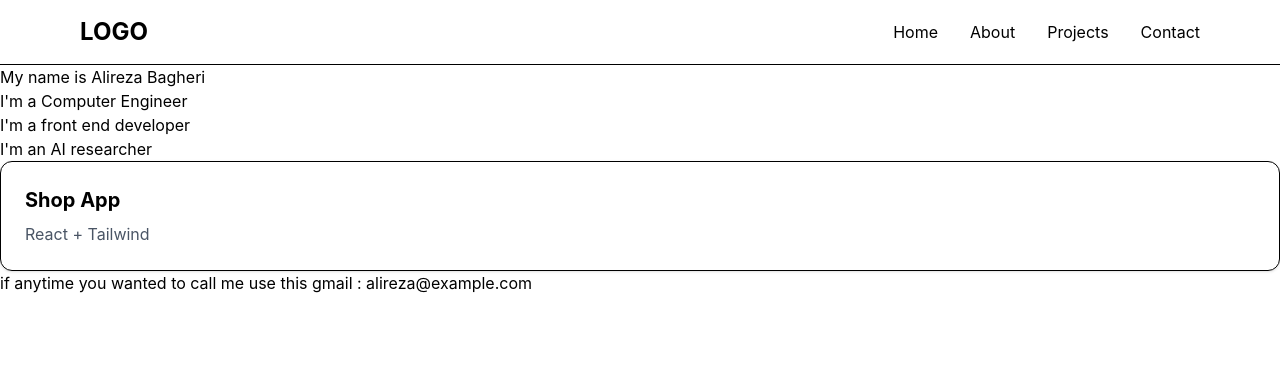
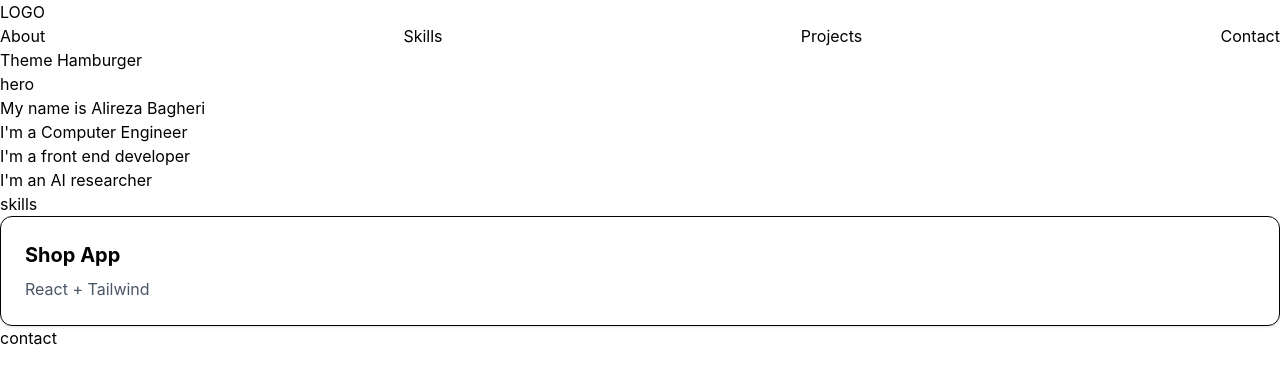
Before and after one commit to alireza-baqeri/my-resume, a React (Vite) app: page / in a window 1280 px wide. Shown: the top 384 px of the page. Built offline with nearby package versions, Linux system fonts and the light colour scheme.

Commit message:
now all assets are up

```diff
--- a/package.json
+++ b/package.json
@@ -10,7 +10,6 @@
     "preview": "vite preview"
   },
   "dependencies": {
-    "lucide-react": "^1.17.0",
     "react": "^19.2.6",
     "react-dom": "^19.2.6"
   },
--- a/src/components/Contact.jsx
+++ b/src/components/Contact.jsx
@@ -1,7 +1,7 @@
 function Contact() {
     return (<>
-        <p>if anytime you wanted to call me
-            use this gmail : alireza@example.com
+        <p>
+            contact
         </p>
     </>);
 }
--- a/src/components/Experience.jsx
+++ b/src/components/Experience.jsx
@@ -1,7 +1,7 @@
 function Experience() {
     return (<>
             <p>
-                i have a long experince in
+              experince
             </p>
     </>);
 }
--- a/src/components/Hero.jsx
+++ b/src/components/Hero.jsx
@@ -1,6 +1,6 @@
 function Hero() {
     return (<>
-
+            hero
     </>);
 }
 
--- a/src/components/Navbar.jsx
+++ b/src/components/Navbar.jsx
@@ -1,64 +1,25 @@
 import { useState } from "react";
-import { Menu, X } from "lucide-react";
 function Navbar() {
 
-    const [open, setOpen] = useState(false);
+    return (<>
+        <nav>
+            <div className={"container"}>
+                <div className={"logo"}>
+                    LOGO
+                </div>
+                <ul className={"desktop-menu flex justify-between items-center"}>
+                    <li>About</li>
+                    <li>Skills</li>
+                    <li>Projects</li>
+                    <li>Contact</li>
+                </ul>
 
-    const links = ["Home", "About", "Projects", "Contact"];
-    return (<>
-
-            <nav className="border-b">
-                <div className="max-w-6xl mx-auto px-4">
-                    <div className="relative flex items-center justify-between h-16">
-
-                        {/* Logo */}
-                        <div className="md:static absolute left-1/2 -translate-x-1/2 md:translate-x-0 md:left-0">
-                            <h1 className="text-2xl font-bold">LOGO</h1>
-                        </div>
-
-                        {/* Desktop Menu */}
-                        <ul className="hidden md:flex gap-8 ml-auto">
-                            {links.map((link) => (
-                                <li key={link}>
-                                    <a
-                                        href="#"
-                                        className="hover:text-blue-600 transition"
-                                    >
-                                        {link}
-                                    </a>
-                                </li>
-                            ))}
-                        </ul>
-
-                        {/* Mobile Button */}
-                        <button
-                            className="ml-auto md:hidden"
-                            onClick={() => setOpen(!open)}
-                        >
-                            {open ? <X size={28} /> : <Menu size={28} />}
-                        </button>
-                    </div>
-
-                    {/* Mobile Menu */}
-                    {open && (
-                        <div className="md:hidden py-4">
-                            <ul className="flex flex-col gap-4 text-center">
-                                {links.map((link) => (
-                                    <li key={link}>
-                                        <a
-                                            href="#"
-                                            className="block py-2 hover:text-blue-600"
-                                        >
-                                            {link}
-                                        </a>
-                                    </li>
-                                ))}
-                            </ul>
-                        </div>
-                    )}
+                <div className={"actions"}>
+                    Theme
+                    Hamburger
                 </div>
-            </nav>
-
+            </div>
+        </nav>
 
         </>
         );
--- a/src/components/Skills.jsx
+++ b/src/components/Skills.jsx
@@ -1,6 +1,6 @@
 function Skills() {
     return (<>
-
+            skills
     </>);
 }
 
--- a/src/index.css
+++ b/src/index.css
@@ -1 +1,2 @@
 @import "tailwindcss";
+@import "./styles/custom_styles.css";
```
Also changed, not shown: src/styles/custom_styles.css (added), 1 other file (tests, documents, lock files or other folders).
